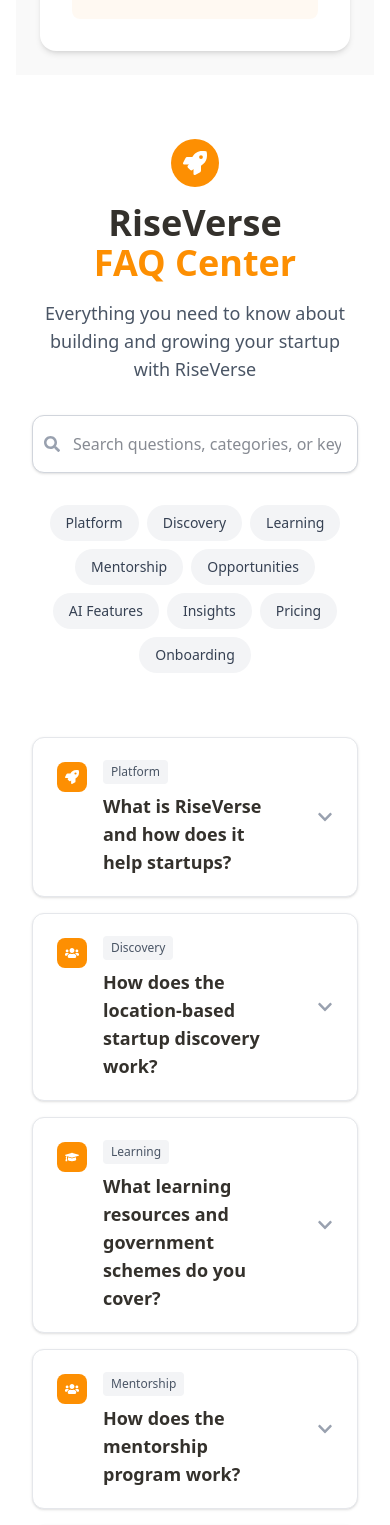
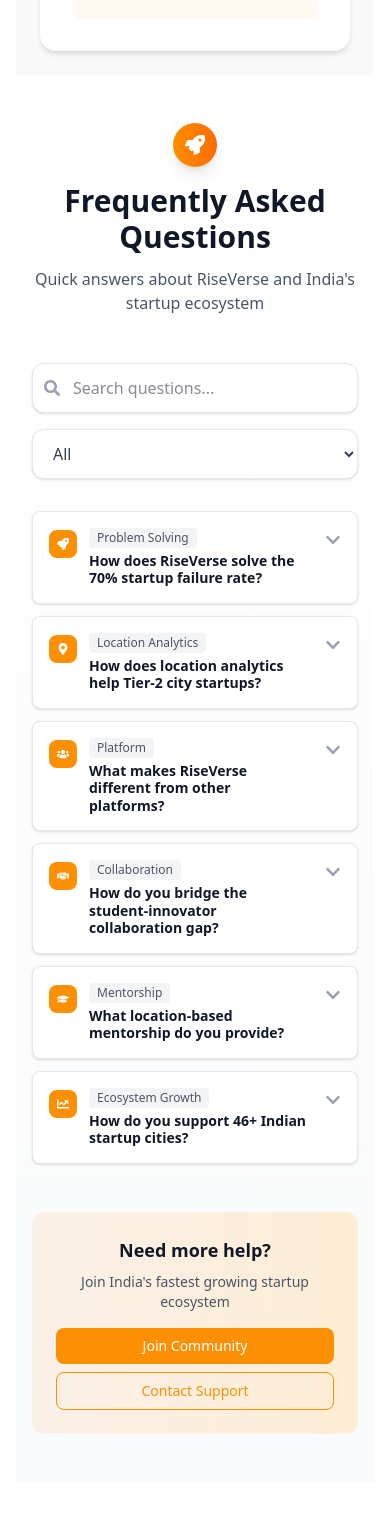
Before and after one commit to KRITIKA1980/Risevers, a Next.js app in the folder my-app/: page / in a window 390 px wide. Shown: the part 5680-7205 px from the top of the page. Built offline with nearby package versions, Linux system fonts and the light colour scheme.

Commit message:
Refactor FAQSection with new questions and filters
Updated FAQSection component to improve functionality and design. Added new questions, modified existing ones, and enhanced search and filter capabilities.

```diff
--- a/my-app/src/app/home/FAQSection.jsx
+++ b/my-app/src/app/home/FAQSection.jsx
@@ -1,230 +1,177 @@
 'use client';
 
 import { useState } from 'react';
-import { FaChevronDown, FaChevronUp, FaSearch, FaRocket, FaUsers, FaGraduationCap, FaLightbulb, FaChartLine } from 'react-icons/fa';
+import { FaChevronDown, FaChevronUp, FaSearch, FaRocket, FaUsers, FaGraduationCap, FaLightbulb, FaChartLine, FaMapMarkerAlt, FaHandshake } from 'react-icons/fa';
 
 const FAQSection = () => {
   const [activeIndex, setActiveIndex] = useState(null);
   const [searchTerm, setSearchTerm] = useState('');
+  const [selectedCategory, setSelectedCategory] = useState('All');
 
   const faqItems = [
     {
-      question: "What is RiseVerse and how does it help startups?",
-      answer: "RiseVerse is an all-in-one platform that supports startups from idea stage to successful brand. We connect founders, mentors, investors, and tech enthusiasts through location-based discovery, learning resources, mentorship, and AI-powered analysis to help you learn, collaborate, and grow together.",
+      question: "How does RiseVerse solve the 70% startup failure rate?",
+      answer: "We address core failure reasons: lack of reliable data, poor market understanding, limited collaboration, and insufficient mentorship through location-based insights and structured guidance.",
       icon: FaRocket,
+      category: "Problem Solving"
+    },
+    {
+      question: "How does location analytics help Tier-2 city startups?",
+      answer: "Our geospatial data shows startup density, growth stages, and funding patterns specific to each region, helping founders discover local opportunities metro-centric platforms miss.",
+      icon: FaMapMarkerAlt,
+      category: "Location Analytics"
+    },
+    {
+      question: "What makes RiseVerse different from other platforms?",
+      answer: "We specialize in connecting India's fragmented ecosystems, bridging Tier-2/3 cities with national networks through hyper-local insights and collaboration tools.",
+      icon: FaUsers,
       category: "Platform"
     },
     {
-      question: "How does the location-based startup discovery work?",
-      answer: "Our platform shows you startups in your specific area, allowing you to see which ones are growing, hiring, or seeking partners. This helps you connect with local ecosystem players, find nearby opportunities, and understand regional startup trends through our RiseVerse Index reports.",
-      icon: FaUsers,
-      category: "Discovery"
+      question: "How do you bridge the student-innovator collaboration gap?",
+      answer: "Structured interaction zones where students find startup opportunities and startups discover fresh talent from local colleges, creating symbiotic ecosystems.",
+      icon: FaHandshake,
+      category: "Collaboration"
     },
     {
-      question: "What learning resources and government schemes do you cover?",
-      answer: "We provide comprehensive guidance on Startup India registration, MSME certification, DPIIT recognition, and other government schemes. Our step-by-step modules help you navigate legal requirements, understand compliance, and access benefits available for startups in India.",
+      question: "What location-based mentorship do you provide?",
+      answer: "Founders connect with experts who understand regional market dynamics, providing guidance relevant to local ecosystems rather than generic metro-centric advice.",
       icon: FaGraduationCap,
-      category: "Learning"
-    },
-    {
-      question: "How does the mentorship program work?",
-      answer: "Connect with verified, experienced mentors who review your startup idea through our platform. After AI analysis, you can book paid sessions for personalized guidance. Mentors provide actionable feedback on your business model, growth strategy, and help you avoid common pitfalls.",
-      icon: FaUsers,
       category: "Mentorship"
     },
     {
-      question: "What opportunities are available for tech professionals and students?",
-      answer: "Developers, designers, and students can discover startup job opportunities, co-founder roles, and internship positions based on their skills and location. Our matching algorithm connects tech talent with startups that need their specific expertise.",
+      question: "How do you support 46+ Indian startup cities?",
+      answer: "City-specific discovery, local investor networks, regional mentorship, and location analytics help emerging hubs develop their identity while staying nationally connected.",
       icon: FaChartLine,
-      category: "Opportunities"
-    },
-    {
-      question: "How does the AI-powered idea analyzer work?",
-      answer: "Our AI analyzes your startup idea and provides instant feedback with a 'Startup Readiness Score'. This evaluates market potential, scalability, and implementation feasibility. Based on the score, we connect you with relevant mentors for deeper expert advice.",
-      icon: FaLightbulb,
-      category: "AI Features"
-    },
-    {
-      question: "What is the RiseVerse Index and how can it help me?",
-      answer: "The RiseVerse Index provides monthly data-driven reports on local startup ecosystems. It shows growth trends, investment patterns, and success metrics for startups in your region, helping you make informed decisions and spot emerging opportunities.",
-      icon: FaChartLine,
-      category: "Insights"
-    },
-    {
-      question: "What is your revenue model and pricing structure?",
-      answer: "We offer paid mentorship sessions, premium job listings for startups, subscription plans for investors/incubators, and sponsored learning modules. All pricing is transparent with no hidden fees - you only pay for the specific services you need.",
-      icon: FaChartLine,
-      category: "Pricing"
-    },
-    {
-      question: "How do I register my startup on RiseVerse?",
-      answer: "Simply create an account, complete your profile, and use our guided registration process. We'll help you through DPIIT recognition, legal formalities, and connecting with relevant stakeholders in your startup journey.",
-      icon: FaRocket,
-      category: "Onboarding"
-    },
-    {
-      question: "Do you only serve Indian startups or is it global?",
-      answer: "While we deeply align with Startup India and Digital India missions, our platform is designed to support startups globally. However, our strongest features and ecosystem connections are currently focused on the Indian startup landscape.",
-      icon: FaUsers,
-      category: "Platform"
+      category: "Ecosystem Growth"
     }
   ];
 
+  const categories = ['All', ...new Set(faqItems.map(item => item.category))];
+
   const filteredQuestions = faqItems.filter(item =>
-    item.question.toLowerCase().includes(searchTerm.toLowerCase()) ||
+    (selectedCategory === 'All' || item.category === selectedCategory) &&
+    (item.question.toLowerCase().includes(searchTerm.toLowerCase()) ||
      item.answer.toLowerCase().includes(searchTerm.toLowerCase()) ||
-    item.category.toLowerCase().includes(searchTerm.toLowerCase())
+     item.category.toLowerCase().includes(searchTerm.toLowerCase()))
   );
 
   const toggleQuestion = (index) => {
     setActiveIndex(activeIndex === index ? null : index);
   };
 
-  const categories = [...new Set(faqItems.map(item => item.category))];
+  return (
+    <section className="min-h-screen bg-gradient-to-b from-white to-gray-50 py-12 px-4">
+      <div className="max-w-3xl mx-auto">
 
-  return (
-    <section className="min-h-screen bg-white py-16 px-4">
-      <div className="max-w-4xl mx-auto">
-
-        {/* Header Section */}
-        <div className="text-center mb-16">
+        {/* Compact Header */}
+        <div className="text-center mb-12">
           <div className="flex justify-center mb-4">
-            <div className="bg-[#FD8F02] p-3 rounded-full">
-              <FaRocket className="text-white text-2xl" />
+            <div className="bg-gradient-to-r from-[#FD8F02] to-orange-500 p-3 rounded-full shadow-lg">
+              <FaRocket className="text-white text-xl" />
             </div>
           </div>
 
-          <h1 className="text-4xl md:text-5xl font-black mb-4 text-[#34312C]">
-            RiseVerse
-            <br />
-            <span className="text-[#FD8F02]">FAQ Center</span>
+          <h1 className="text-3xl font-bold text-gray-900 mb-3">
+            Frequently Asked Questions
           </h1>
 
-          <p className="text-lg text-gray-600 max-w-2xl mx-auto mb-8">
-            Everything you need to know about building and growing your startup with RiseVerse
+          <p className="text-gray-600 max-w-md mx-auto mb-6">
+            Quick answers about RiseVerse and India's startup ecosystem
           </p>
 
+        </div>
+
+        {/* Search and Filter Row */}
+        <div className="flex flex-col sm:flex-row gap-4 mb-8">
           {/* Search Bar */}
-          <div className="relative max-w-2xl mx-auto mb-8">
+          <div className="flex-1 relative">
             <div className="absolute inset-y-0 left-0 pl-3 flex items-center pointer-events-none">
               <FaSearch className="text-gray-400" />
             </div>
             <input
               type="text"
-              placeholder="Search questions, categories, or keywords..."
+              placeholder="Search questions..."
               value={searchTerm}
               onChange={(e) => setSearchTerm(e.target.value)}
-              className="w-full pl-10 pr-4 py-4 rounded-xl border border-gray-300 focus:outline-none focus:ring-2 focus:ring-[#FD8F02] focus:border-transparent bg-white shadow-sm"
+              className="w-full pl-10 pr-4 py-3 rounded-xl border border-gray-200 focus:outline-none focus:ring-2 focus:ring-[#FD8F02] focus:border-transparent bg-white shadow-sm"
             />
           </div>
 
-          {/* Category Pills */}
-          <div className="flex flex-wrap justify-center gap-2 mb-8">
+          {/* Category Filter */}
+          <select
+            value={selectedCategory}
+            onChange={(e) => setSelectedCategory(e.target.value)}
+            className="px-4 py-3 rounded-xl border border-gray-200 focus:outline-none focus:ring-2 focus:ring-[#FD8F02] bg-white shadow-sm text-gray-700"
+          >
             {categories.map((category, index) => (
-              <button
-                key={index}
-                onClick={() => setSearchTerm(category)}
-                className="px-4 py-2 rounded-full text-sm font-medium bg-gray-100 text-gray-700 hover:bg-[#FD8F02] hover:text-white transition-colors"
-              >
-                {category}
-              </button>
+              <option key={index} value={category}>{category}</option>
             ))}
-          </div>
+          </select>
         </div>
 
-        {/* Search Results */}
-        {searchTerm && (
-          <div className="mb-12">
-            <div className="flex items-center justify-between mb-6">
-              <h3 className="text-xl font-semibold text-[#34312C]">
-                Search Results
-              </h3>
-              <span className="text-sm text-gray-500">
-                {filteredQuestions.length} results found for "{searchTerm}"
+        {/* FAQ Items - Compact Design */}
+        <div className="space-y-3">
+          {filteredQuestions.map((item, index) => (
+            <div key={index} className="bg-white rounded-lg border border-gray-200 hover:border-[#FD8F02] transition-all duration-200 shadow-sm hover:shadow-md">
+              <button
+                onClick={() => toggleQuestion(index)}
+                className="w-full px-4 py-4 text-left flex items-start justify-between hover:bg-orange-50 transition-colors rounded-lg"
+              >
+                <div className="flex items-start gap-3 flex-1">
+                  <div className="bg-[#FD8F02] p-2 rounded-lg mt-0.5 flex-shrink-0">
+                    <item.icon className="text-white text-xs" />
+                  </div>
+                  <div className="text-left flex-1">
+                    <div className="flex items-center gap-2 mb-1">
+                      <span className="inline-block bg-gray-100 text-gray-600 px-2 py-0.5 rounded text-xs font-medium">
+                        {item.category}
                       </span>
                     </div>
-
-            <div className="space-y-4">
-              {filteredQuestions.map((item, index) => (
-                <div key={index} className="bg-white rounded-xl shadow-sm border border-gray-200 overflow-hidden hover:border-[#FD8F02] transition-colors">
-                  <button
-                    onClick={() => toggleQuestion(index)}
-                    className="w-full px-6 py-4 text-left flex items-center justify-between hover:bg-orange-50 transition-colors"
-                  >
-                    <div className="flex items-start gap-4">
-                      <div className="bg-[#FD8F02] p-2 rounded-lg mt-1">
-                        <item.icon className="text-white text-sm" />
-                      </div>
-                      <div className="text-left">
-                        <span className="inline-block bg-gray-100 text-gray-600 px-2 py-1 rounded text-xs font-medium mb-2">
-                          {item.category}
-                        </span>
-                        <h4 className="font-semibold text-[#34312C] text-lg pr-4">{item.question}</h4>
+                    <h4 className="font-semibold text-gray-900 text-sm leading-tight pr-2">{item.question}</h4>
                   </div>
                 </div>
                 {activeIndex === index ? (
-                      <FaChevronUp className="text-[#FD8F02] flex-shrink-0 ml-4" />
+                  <FaChevronUp className="text-[#FD8F02] flex-shrink-0 ml-2 mt-1" />
                 ) : (
-                      <FaChevronDown className="text-gray-400 flex-shrink-0 ml-4" />
+                  <FaChevronDown className="text-gray-400 flex-shrink-0 ml-2 mt-1" />
                 )}
               </button>
 
               {activeIndex === index && (
-                    <div className="px-6 pb-4 border-t border-gray-100">
-                      <p className="text-gray-600 leading-relaxed pt-4">{item.answer}</p>
+                <div className="px-4 pb-4 border-t border-gray-100 mt-2">
+                  <p className="text-gray-600 text-sm leading-relaxed pt-2">{item.answer}</p>
                 </div>
               )}
             </div>
           ))}
 
           {filteredQuestions.length === 0 && (
-                <div className="text-center py-12 bg-gray-50 rounded-xl">
-                  <FaSearch className="w-12 h-12 text-gray-300 mx-auto mb-4" />
-                  <h4 className="text-lg font-semibold text-gray-600 mb-2">No results found</h4>
-                  <p className="text-gray-500">Try different keywords or browse by categories above</p>
+            <div className="text-center py-8 bg-gray-50 rounded-xl">
+              <FaSearch className="w-8 h-8 text-gray-300 mx-auto mb-3" />
+              <h4 className="text-base font-semibold text-gray-600 mb-1">No results found</h4>
+              <p className="text-gray-500 text-sm">Try different keywords or select another category</p>
             </div>
           )}
         </div>
-          </div>
-        )}
 
-        {/* All Questions */}
-        {!searchTerm && (
-          <div className="space-y-4">
-            {faqItems.map((item, index) => (
-              <div key={index} className="bg-white rounded-xl shadow-sm border border-gray-200 overflow-hidden transition-all duration-300 hover:shadow-md hover:border-[#FD8F02]">
-                <button
-                  onClick={() => toggleQuestion(index)}
-                  className="w-full px-6 py-5 text-left flex items-center justify-between hover:bg-orange-50 transition-colors"
-                >
-                  <div className="flex items-start gap-4">
-                    <div className="bg-[#FD8F02] p-2 rounded-lg mt-1">
-                      <item.icon className="text-white text-sm" />
-                    </div>
-                    <div className="text-left">
-                      <span className="inline-block bg-gray-100 text-gray-600 px-2 py-1 rounded text-xs font-medium mb-2">
-                        {item.category}
-                      </span>
-                      <h4 className="font-semibold text-[#34312C] text-lg pr-4">{item.question}</h4>
+        {/* Compact Help Section */}
+        <div className="text-center mt-12 p-6 bg-gradient-to-r from-[#FD8F02]/10 to-orange-100 rounded-xl">
+          <h3 className="text-lg font-semibold text-gray-900 mb-2">
+            Need more help?
+          </h3>
+          <p className="text-gray-600 text-sm mb-4">
+            Join India's fastest growing startup ecosystem
+          </p>
+          <div className="flex flex-col sm:flex-row gap-2 justify-center">
+            <button className="px-4 py-2 bg-[#FD8F02] text-white rounded-lg font-medium hover:bg-[#e68102] transition-colors text-sm">
+              Join Community
+            </button>
+            <button className="px-4 py-2 border border-[#FD8F02] text-[#FD8F02] rounded-lg font-medium hover:bg-[#FD8F02] hover:text-white transition-colors text-sm">
+              Contact Support
+            </button>
           </div>
         </div>
-                  {activeIndex === index ? (
-                    <FaChevronUp className="text-[#FD8F02] flex-shrink-0 ml-4" />
-                  ) : (
-                    <FaChevronDown className="text-gray-400 flex-shrink-0 ml-4" />
-                  )}
-                </button>
-
-                {activeIndex === index && (
-                  <div className="px-6 pb-5 border-t border-gray-100">
-                    <p className="text-gray-600 leading-relaxed pt-4">{item.answer}</p>
-                  </div>
-                )}
-              </div>
-            ))}
-          </div>
-        )}
-
 
       </div>
     </section>
```
Lines whose indentation alone changed are shown as unchanged.
